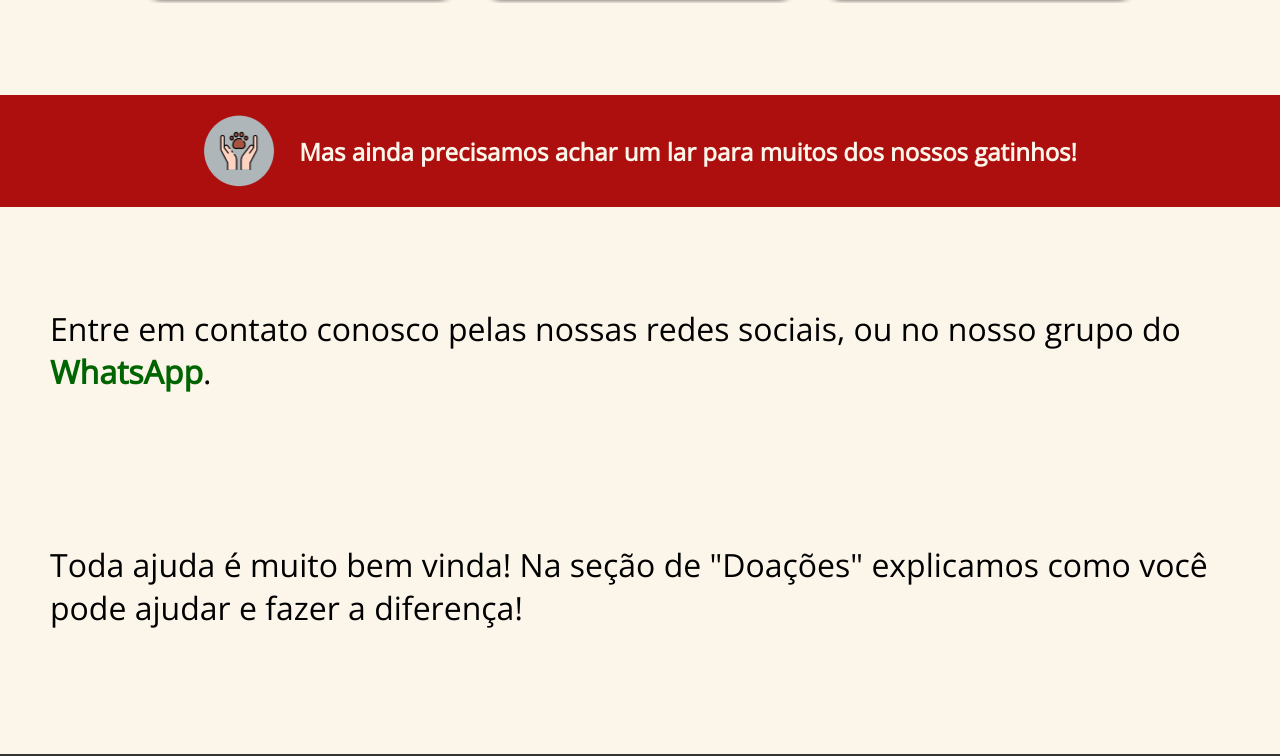
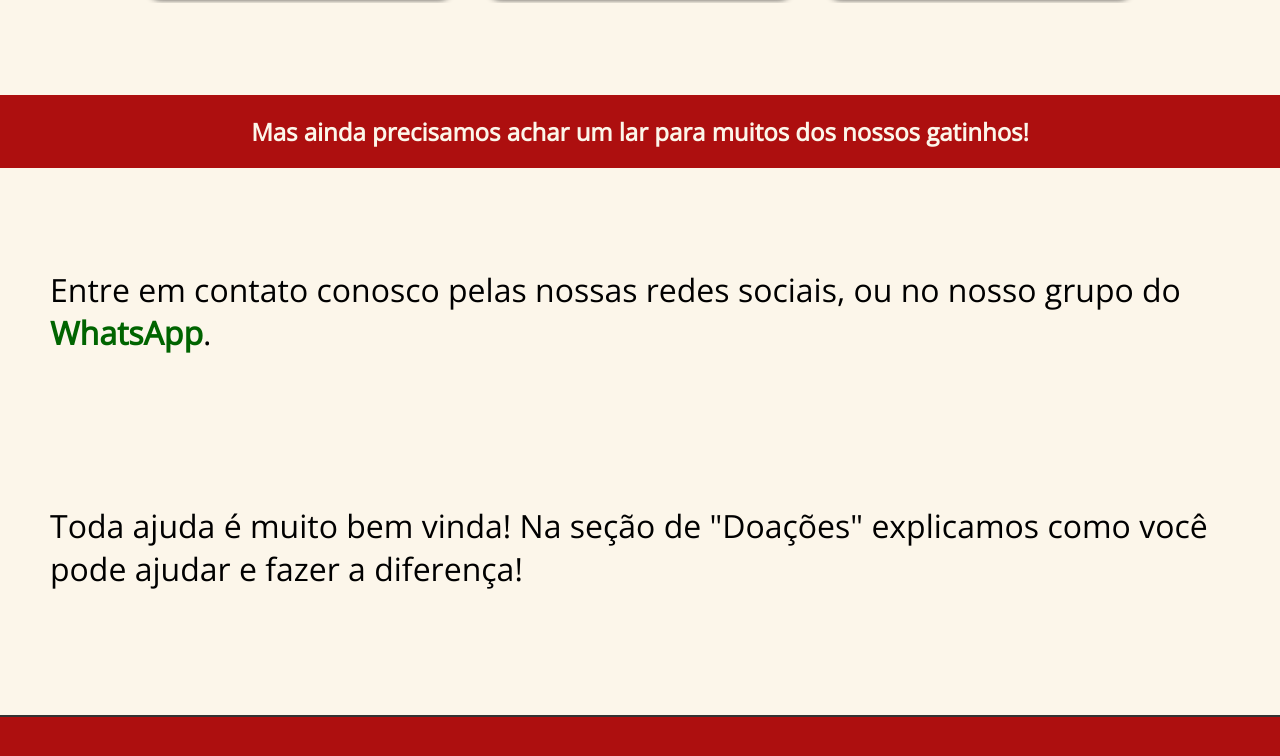
Before and after one commit to GeorgeMBS/projetos-pessoais, a React (Vite) app in the folder sos-gatinhos/: page / in a window 1280 px wide. Shown: the part 1536-2292 px from the top of the page. Built offline with nearby package versions, Linux system fonts and the light colour scheme.

Commit message:
Update Home.jsx

```diff
--- a/sos-gatinhos/src/components/Home.jsx
+++ b/sos-gatinhos/src/components/Home.jsx
@@ -78,7 +78,7 @@ const Home = () => {
         </ul>
       </div>
 
-      <h2 className='subtitle2'><img className='adote' src="src/adote.png" alt="adote" />Mas ainda precisamos achar um lar para muitos dos nossos gatinhos!</h2>
+      <h2 className='subtitle2'>Mas ainda precisamos achar um lar para muitos dos nossos gatinhos!</h2>
 
       <p>Entre em contato conosco pelas nossas redes sociais, ou no nosso grupo do <a className='whats' href="https://chat.whatsapp.com/J80TmFKX84I9M0GFNtQFfm">WhatsApp</a>.</p>
       <p>Toda ajuda é muito bem vinda! Na seção de "Doações" explicamos como você pode ajudar e fazer a diferença!</p>
```
